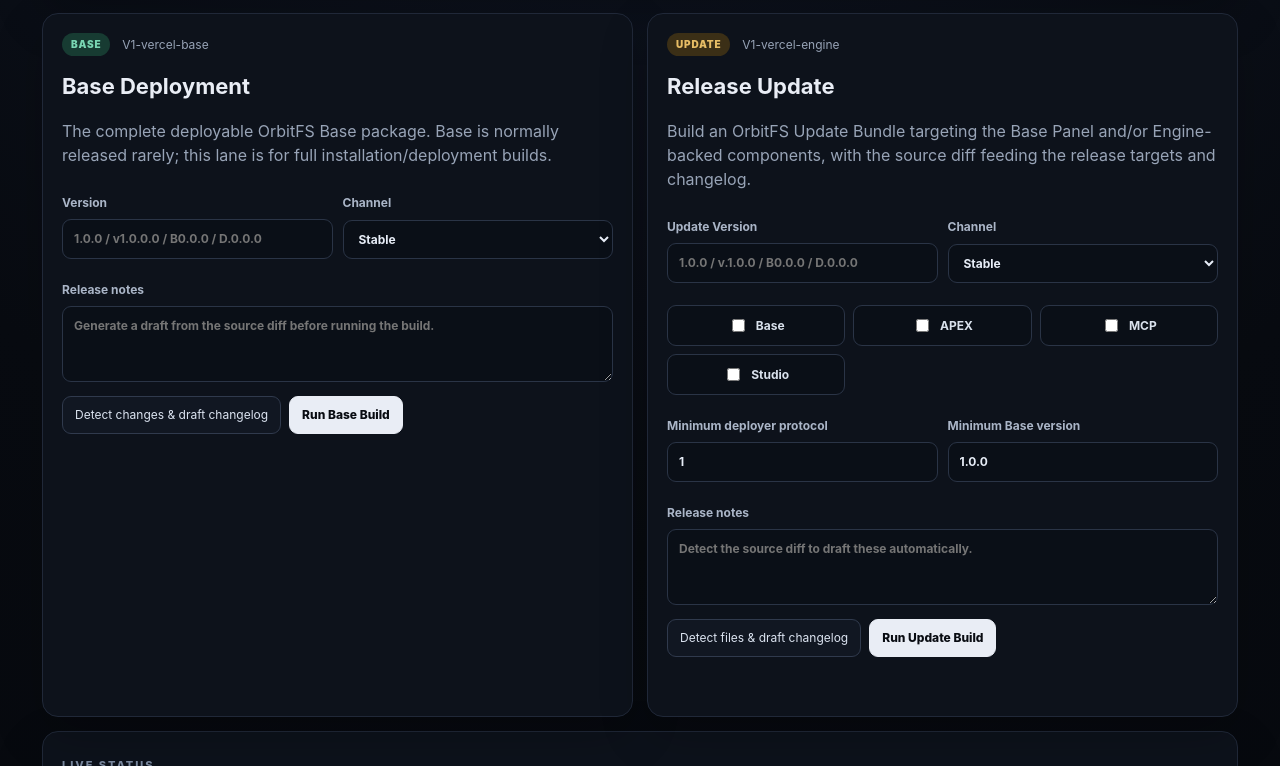
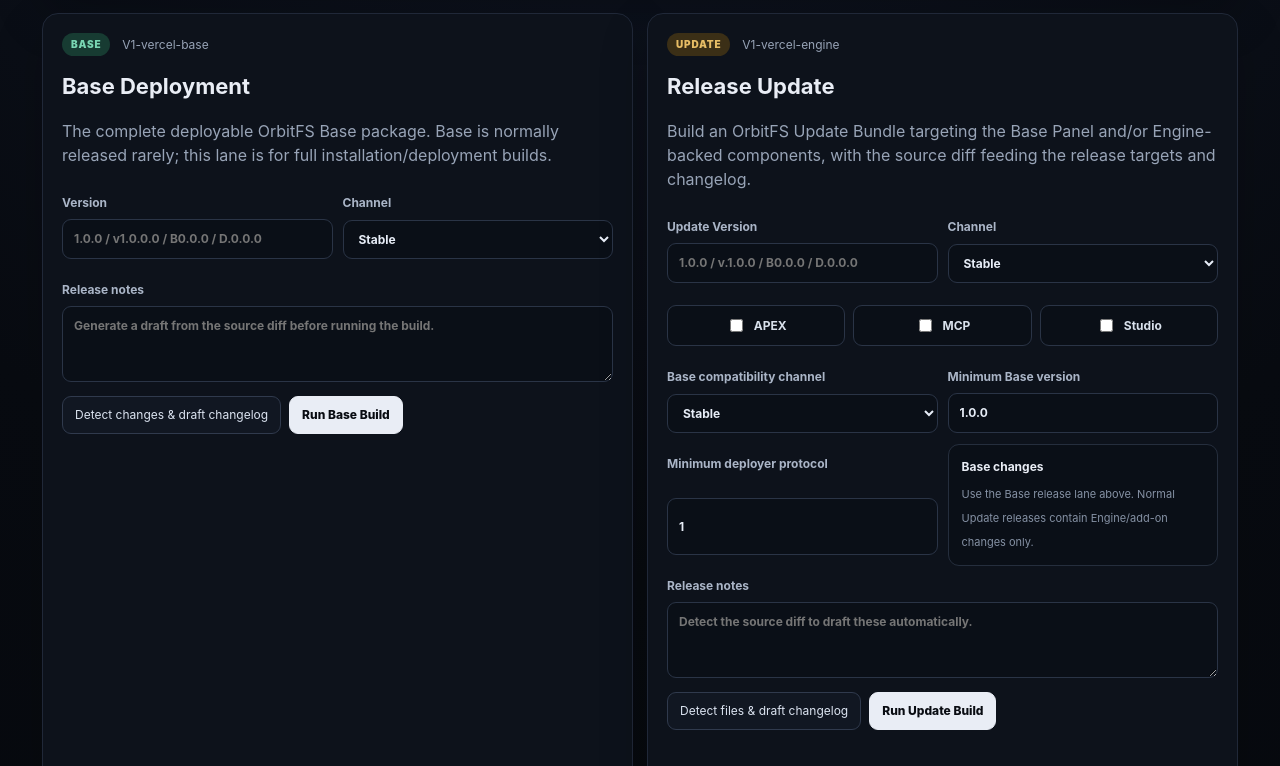
Before and after one commit to lucaskerim123/OrbitFS-Developer-page, a plain HTML site: page index.html in a window 1280 px wide. Shown: the part 484-1250 px from the top of the page. Drawn offline with Linux system fonts and the light colour scheme.

Commit message:
Remove Base from normal Update lane and add Base compatibility channel

```diff
--- a/index.html
+++ b/index.html
@@ -72,14 +72,17 @@
       <label><span>Channel</span><select id="update-channel"><option value="stable">Stable</option><option value="beta">Beta</option><option value="dev">Development</option></select></label>
     </div>
     <div class="addon-grid">
-      <label class="check"><input id="addon-base" type="checkbox"><span>Base</span></label>
       <label class="check"><input id="addon-apex" type="checkbox"><span>APEX</span></label>
       <label class="check"><input id="addon-mcp" type="checkbox"><span>MCP</span></label>
       <label class="check"><input id="addon-studio" type="checkbox"><span>Studio</span></label>
     </div>
     <div class="form-row">
+      <label><span>Base compatibility channel</span><select id="update-base-channel"><option value="stable">Stable</option><option value="beta">Beta</option><option value="dev">Development</option></select></label>
+      <label><span>Minimum Base version</span><input id="update-min-base" value="1.0.0" required inputmode="text" autocomplete="off"></label>
+    </div>
+    <div class="form-row">
       <label><span>Minimum deployer protocol</span><input id="update-protocol" value="1" required inputmode="numeric"></label>
-      <label><span>Minimum Base version</span><input id="update-min-base" value="1.0.0" required inputmode="text" autocomplete="off"></label>
+      <div class="setup-item"><strong>Base changes</strong><span>Use the Base release lane above. Normal Update releases contain Engine/add-on changes only.</span></div>
     </div>
     <label><span>Release notes</span><textarea id="update-notes" placeholder="Detect the source diff to draft these automatically."></textarea></label>
     <div class="action-row"><button class="button" type="button" id="update-draft">Detect files & draft changelog</button><button class="button primary" type="submit">Run Update Build</button></div>
```
